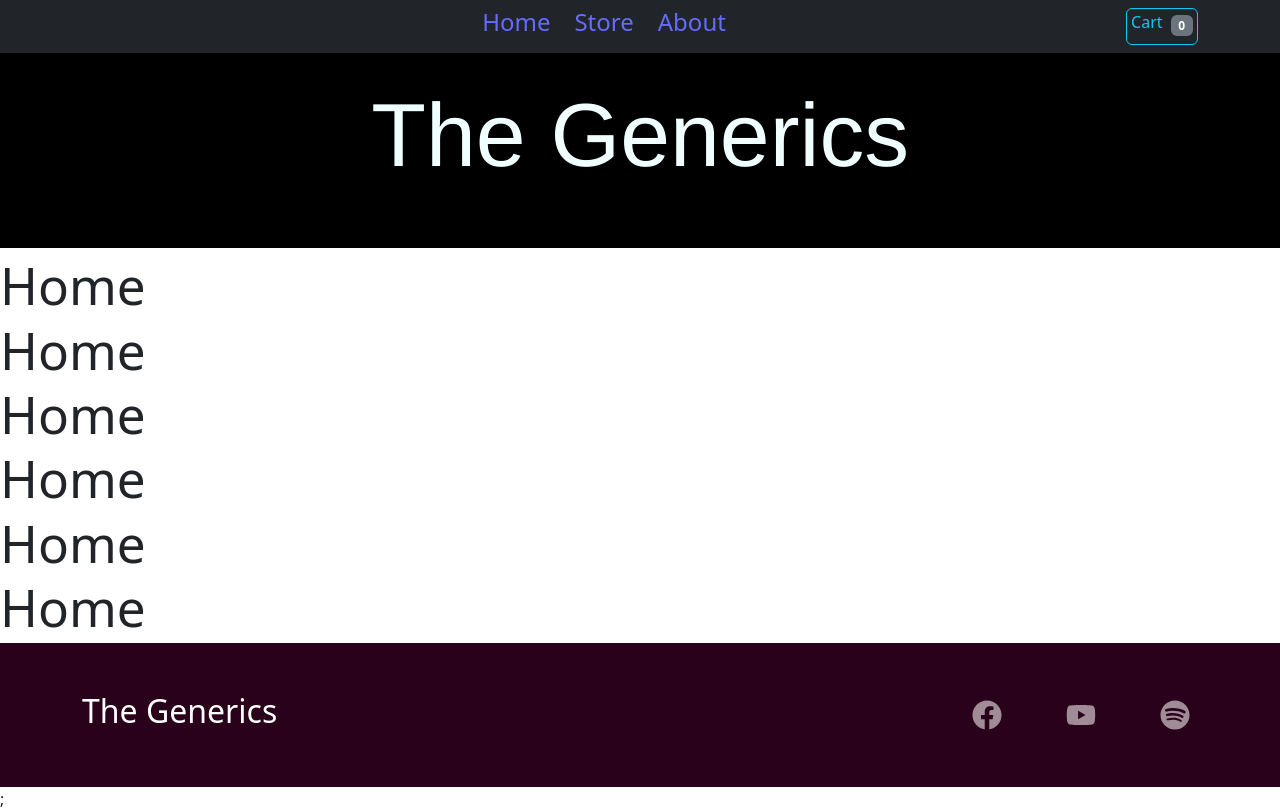
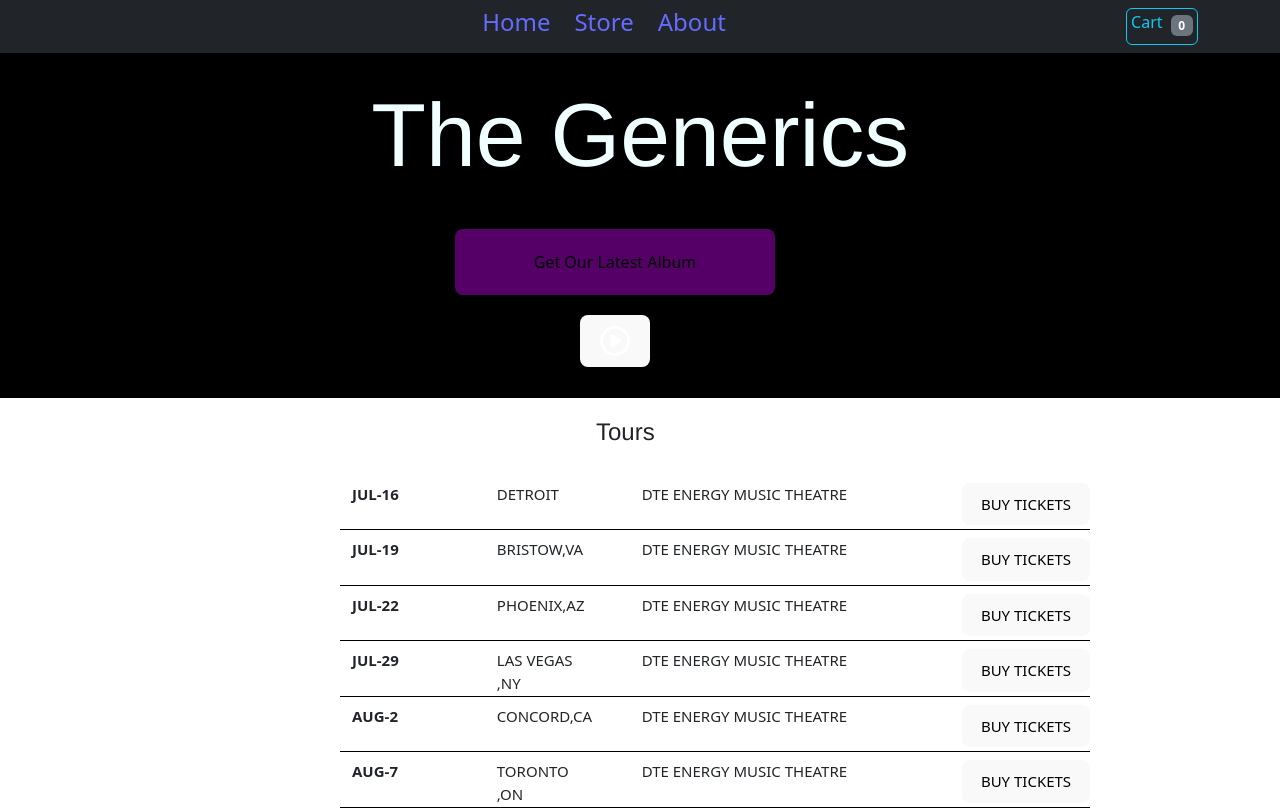
Before and after one commit to Divygupta208/EcommerceReact, a React (Vite) app: page / in a window 1280 px wide. Shown: the top 809 px of the page. Built offline with nearby package versions, Linux system fonts and the light colour scheme.

Commit message:
Home Route

```diff
--- /dev/null
+++ b/src/components/TourList.jsx
@@ -0,0 +1,16 @@
+import React from "react";
+
+const TourList = ({ item }) => {
+  return (
+    <div className="row gap-2 mt-2 tourlist d-flex justify-content-between">
+      <div className="col-2">
+        <strong>{item.date}</strong>
+      </div>
+      <div className="col-2">{item.place}</div>
+      <div className="col-5">{item.destination}</div>
+      <button className="col-4 mb-1">BUY TICKETS</button>
+    </div>
+  );
+};
+
+export default TourList;
--- a/src/index.css
+++ b/src/index.css
@@ -24,6 +24,7 @@ a:hover {
 
 body {
   background-color: #fff;
+  display: block;
 }
 
 h1 {
--- /dev/null
+++ b/src/pages/Home.css
@@ -0,0 +1,52 @@
+.home-main {
+  position: relative;
+  margin-top: 238px;
+  background-color: rgb(255, 255, 255);
+  width: 100vw;
+  height: 100vh;
+}
+.home-one {
+  display: flex;
+  flex-direction: column;
+  gap: 20px;
+
+  justify-content: center;
+  align-items: center;
+  height: 10rem;
+  background-color: black;
+}
+
+.home-heading {
+  padding: 20px 20px;
+  margin-left: 45vw;
+  font-family: "Helvetica Neue";
+  font-size: 30px;
+}
+.icon-button {
+  margin-left: -50px;
+}
+.get {
+  margin-top: -40px;
+  width: 20rem;
+  margin-left: -50px;
+  background-color: rgb(85, 0, 102);
+  padding: 20px 30px;
+}
+.iconbtn {
+  width: 30px;
+  height: 30px;
+  color: white;
+}
+.home-tours {
+  width: 70%;
+  font-size: 15px;
+  margin-left: 25%;
+}
+.tourlist {
+  width: 750px;
+  border-bottom: 1px solid black;
+}
+
+.tourlist button {
+  width: 8rem;
+}
--- a/src/pages/Home.jsx
+++ b/src/pages/Home.jsx
@@ -1,18 +1,59 @@
 import React from "react";
+import "./Home.css";
+import { FaRegCirclePlay } from "react-icons/fa6";
+import TourList from "../components/TourList";
+const Home = () => {
+  const toursList = [
+    {
+      date: "JUL-16",
+      place: "DETROIT",
+      destination: "DTE ENERGY MUSIC THEATRE",
+    },
+    {
+      date: "JUL-19",
+      place: "BRISTOW,VA",
+      destination: "DTE ENERGY MUSIC THEATRE",
+    },
+    {
+      date: "JUL-22",
+      place: "PHOENIX,AZ",
+      destination: "DTE ENERGY MUSIC THEATRE",
+    },
+    {
+      date: "JUL-29",
+      place: "LAS VEGAS ,NY",
+      destination: "DTE ENERGY MUSIC THEATRE",
+    },
+    {
+      date: "AUG-2",
+      place: "CONCORD,CA",
+      destination: "DTE ENERGY MUSIC THEATRE",
+    },
+    {
+      date: "AUG-7",
+      place: "TORONTO ,ON",
+      destination: "DTE ENERGY MUSIC THEATRE",
+    },
+  ];
 
-const Home = () => {
   return (
-    <div>
-      <h1>Home</h1>
-      <h1>Home</h1>
-      <h1>Home</h1>
-      <h1>Home</h1>
-      <h1>Home</h1>
-      <h1>Home</h1>
-      <h1>Home</h1>
-      <h1>Home</h1>
-      <h1>Home</h1>
-      <h1>Home</h1>
+    <div className="home-main">
+      <div className="home-one">
+        <button className="get">Get Our Latest Album</button>
+        <button className="icon-button">
+          <FaRegCirclePlay className="iconbtn" />
+        </button>
+      </div>
+      <div className="home-two">
+        <div className="home-heading">
+          <h4>Tours</h4>
+        </div>
+        <ul className="home-tours">
+          {toursList.map((item) => {
+            return <TourList item={item} />;
+          })}
+        </ul>
+      </div>
     </div>
   );
 };
--- a/src/pages/Root.jsx
+++ b/src/pages/Root.jsx
@@ -7,13 +7,13 @@ import CartComponent from "../components/CardComponent";
 
 const Root = () => {
   return (
-    <>
+    <div className="root-main">
       <NavbarComponent />
       <Header />
 
       <Outlet />
       <Footer />
-    </>
+    </div>
   );
 };
 
```
